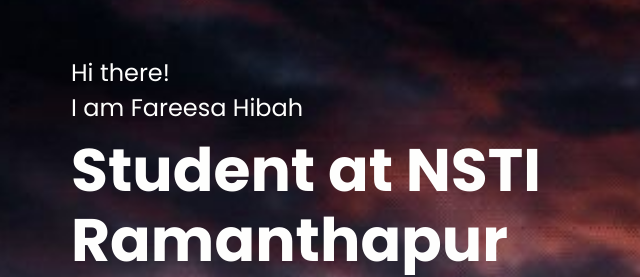
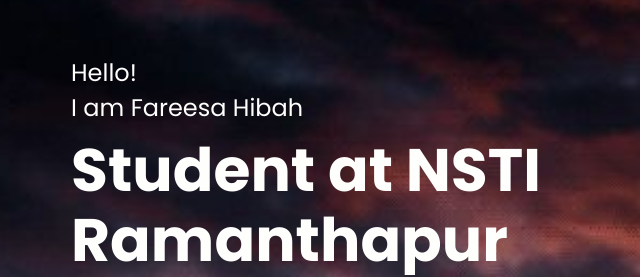
Before and after one commit to FareesaHibah/website1, a plain HTML site: page index.html in a window 1280 px wide. Shown: the part 166-443 px from the top of the page, 59-699 px from the left. Drawn offline with Linux system fonts and the light colour scheme; files that its build step writes are made by us from their sources.

Commit message:
Update index.html

```diff
--- a/index.html
+++ b/index.html
@@ -80,7 +80,7 @@
                               <div class="row">
                                  <div class="col-md-6">
                                     <div class="banner_taital_main">
-                                       <h3 class="banner_text">Hi there!<br>I am Fareesa Hibah</h3>
+                                       <h3 class="banner_text">Hello!<br>I am Fareesa Hibah</h3>
                                        <h1 class="banner_taital">Student at NSTI Ramanthapur</h1>
                                     </div>
                                  </div>
```
